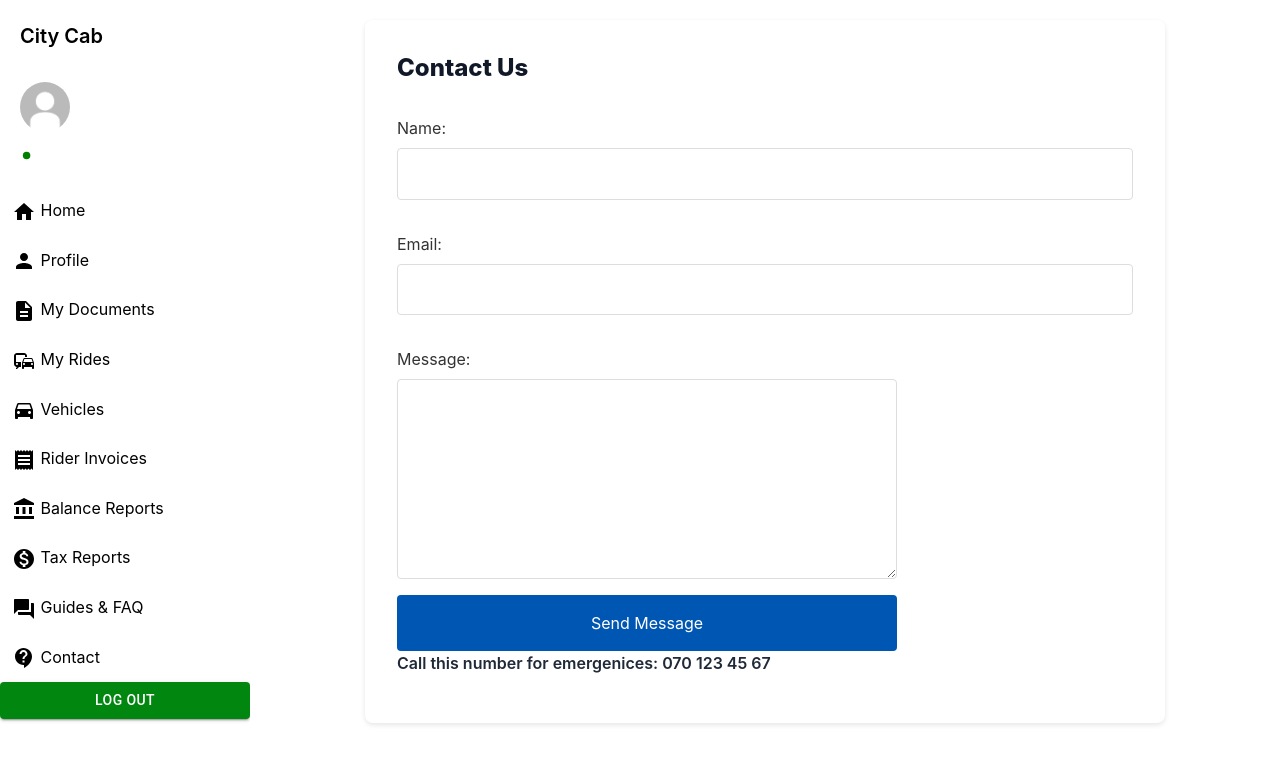
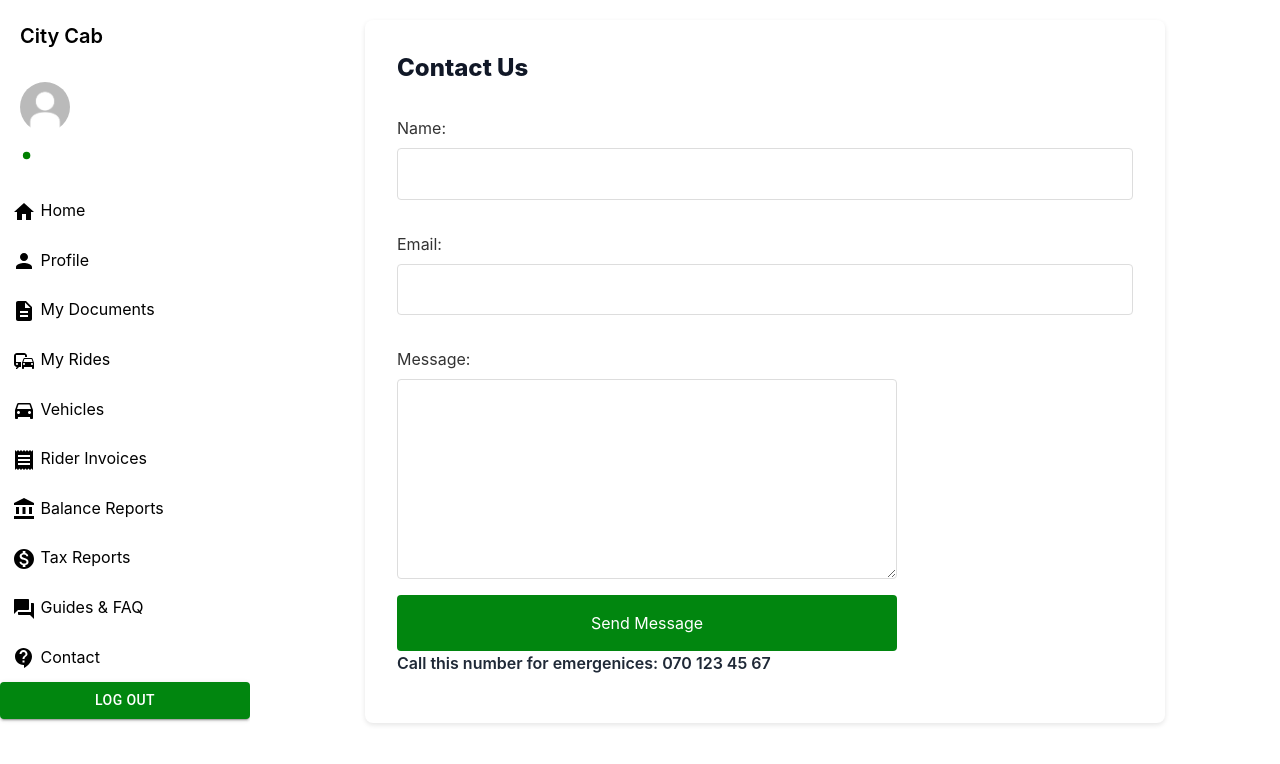
Before and after one commit to muza97/Go-Taxi-Driver.app, a React (Create React App) app in the folder go-taxi-driver.web/: page /contact in a window 1280 px wide. Shown: the top 764 px of the page. Built offline with nearby package versions, Linux system fonts and the light colour scheme.

Commit message:
changes made contact file

```diff
--- a/go-taxi-driver.web/src/pages/Contact.js
+++ b/go-taxi-driver.web/src/pages/Contact.js
@@ -89,7 +89,7 @@ function Contact() {
           required
         />
 
-        <button type="submit">Send Message</button>
+<button type="submit" style={{ backgroundColor: '#01860f', color: 'white' }}>Send Message</button>
       </form>
       <div className="number">
       <h2 className="text-0xl font-semibold text-gray-800 mb-4">Call this number for emergenices: 070 123 45 67</h2>
```
